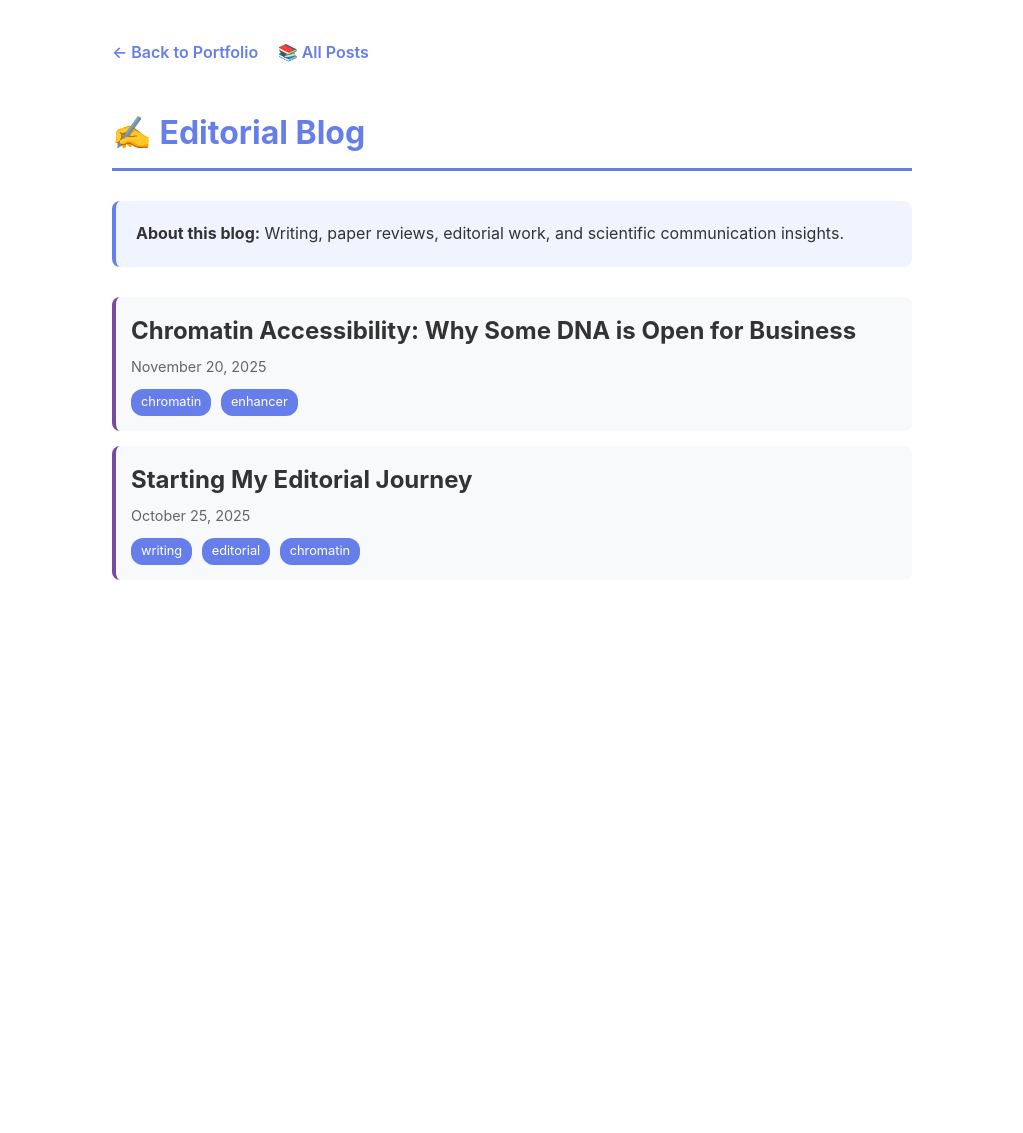
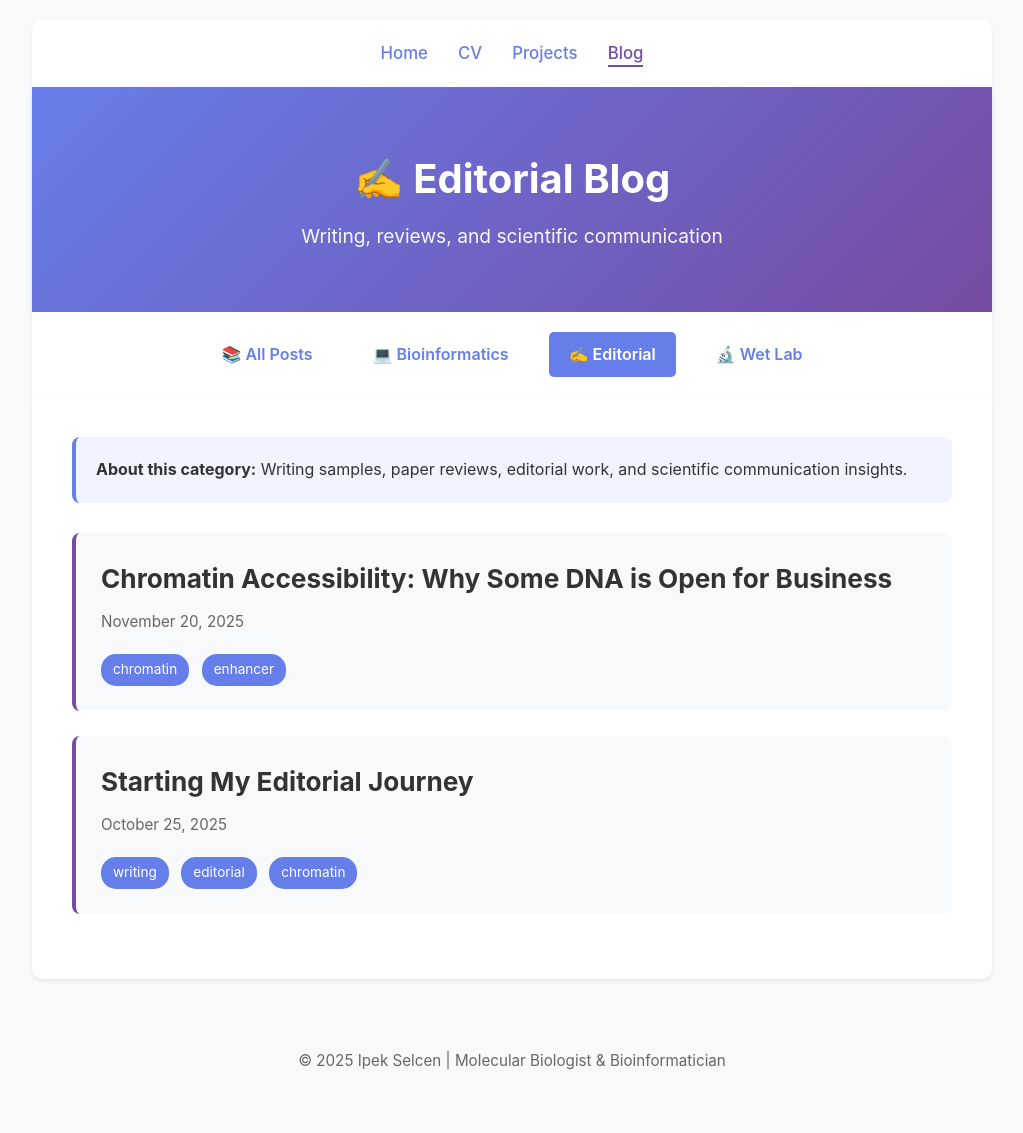
Before and after one commit to ipekselcen/ipekselcen.github.io, a Jekyll site: the page built from blog-editorial.html, in a window 1280 px wide. Shown: the whole page, without its empty margins (128-1151 px from the left). Built offline with Jekyll 4.4.1, drawn with Linux system fonts in a browser that asks for light colours; before the commit the page ends 900 px from its top, so only the background shows below that.

Commit message:
Update blog-editorial.html

```diff
--- a/blog-editorial.html
+++ b/blog-editorial.html
@@ -3,109 +3,84 @@
 title: Editorial Blog
 permalink: /blog/editorial/
 ---
-
+<!DOCTYPE html>
+<html lang="en">
+<head>
+    <meta charset="UTF-8">
+    <meta name="viewport" content="width=device-width, initial-scale=1.0">
+    <title>Editorial Blog | Ipek Selcen</title>
     <style>
+        * { margin: 0; padding: 0; box-sizing: border-box; }
         body {
-    font-family: -apple-system, BlinkMacSystemFont, 'Segoe UI', Roboto, sans-serif;
-    max-width: 800px;
-    margin: 0 auto;
-    padding: 40px 20px;
-    line-height: 1.6;
-    color: #333;
+            font-family: -apple-system, BlinkMacSystemFont, 'Segoe UI', Roboto, Oxygen, Ubuntu, Cantarell, sans-serif;
+            line-height: 1.6; color: #333; background: #f8f9fa;
         }
-
-  h1 {
-    color: #667eea;
-    border-bottom: 3px solid #667eea;
-    padding-bottom: 10px;
-    margin-bottom: 30px;
-  }
-
-  .back-link {
-    display: inline-block;
-    margin-bottom: 20px;
-    color: #667eea;
-    text-decoration: none;
-    font-weight: 600;
-  }
-
-  .back-link:hover {
-    text-decoration: underline;
-  }
-
-  .category-description {
-    background: #f0f4ff;
-    padding: 20px;
-    border-radius: 8px;
-    margin-bottom: 30px;
-    border-left: 4px solid #667eea;
-  }
-
-  .post-list {
-    list-style: none;
-    padding: 0;
-  }
-
-  .post-item {
-    margin-bottom: 15px;
-    padding: 15px;
-    background: #f8f9fa;
-    border-radius: 8px;
-    border-left: 4px solid #764ba2;
-  }
-
-  .post-item h2 {
-    margin: 0 0 5px 0;
-  }
-
-  .post-item h2 a {
-    color: #333;
-    text-decoration: none;
-  }
-
-  .post-item h2 a:hover {
-    color: #667eea;
-  }
-
-  .post-date {
-    color: #666;
-    font-size: 0.9em;
-    margin-bottom: 0px;
-  }
-
-  .post-excerpt {
-    color: #555;
-    line-height: 1.7;
-  }
-
-  .post-tags {
-    margin-top: 10px;
-  }
-
-  .tag {
-    display: inline-block;
-    background: #667eea;
-    color: white;
-    padding: 3px 10px;
-    border-radius: 12px;
-    font-size: 0.8em;
-    margin-right: 5px;
+        .container { max-width: 1000px; margin: 0 auto; padding: 20px; }
+        nav { background: white; padding: 20px 40px; margin-bottom: 0; border-radius: 10px 10px 0 0; box-shadow: 0 2px 4px rgba(0,0,0,0.05); }
+        nav ul { list-style: none; display: flex; gap: 30px; justify-content: center; flex-wrap: wrap; }
+        nav a { color: #667eea; text-decoration: none; font-weight: 500; font-size: 1.05em; transition: color 0.3s ease; }
+        nav a:hover { color: #764ba2; }
+        nav a.active { color: #764ba2; border-bottom: 2px solid #764ba2; padding-bottom: 2px; }
+        header { background: linear-gradient(135deg, #667eea 0%, #764ba2 100%); color: white; padding: 60px 40px; text-align: center; box-shadow: 0 4px 6px rgba(0,0,0,0.1); }
+        header h1 { font-size: 2.5em; margin-bottom: 10px; font-weight: 700; }
+        header .subtitle { font-size: 1.2em; opacity: 0.95; }
+        .category-tabs { background: white; padding: 20px 40px; display: flex; justify-content: center; gap: 20px; flex-wrap: wrap; box-shadow: 0 2px 4px rgba(0,0,0,0.05); }
+        .category-tabs a { color: #667eea; text-decoration: none; font-weight: 600; padding: 10px 20px; border-radius: 5px; transition: all 0.3s ease; }
+        .category-tabs a:hover, .category-tabs a.active { background: #667eea; color: white; }
+        .section { background: white; padding: 40px; margin-bottom: 30px; box-shadow: 0 2px 4px rgba(0,0,0,0.08); border-radius: 0 0 10px 10px; }
+        .category-description { background: #f0f4ff; padding: 20px; border-radius: 8px; margin-bottom: 30px; border-left: 4px solid #667eea; }
+        .post-list { list-style: none; padding: 0; }
+        .post-item { margin-bottom: 25px; padding: 25px; background: #f8f9fa; border-radius: 8px; border-left: 4px solid #764ba2; transition: transform 0.3s ease, box-shadow 0.3s ease; }
+        .post-item:hover { transform: translateY(-3px); box-shadow: 0 6px 12px rgba(0,0,0,0.1); }
+        .post-item h3 { margin: 0 0 10px 0; }
+        .post-item h3 a { color: #333; text-decoration: none; font-size: 1.4em; }
+        .post-item h3 a:hover { color: #667eea; }
+        .post-date { color: #666; font-size: 0.95em; margin-bottom: 10px; }
+        .post-tags { margin-top: 15px; }
+        .tag { display: inline-block; background: #667eea; color: white; padding: 5px 12px; border-radius: 15px; font-size: 0.85em; margin-right: 8px; margin-top: 5px; }
+        .empty-state { text-align: center; padding: 60px 20px; color: #666; font-style: italic; }
+        footer { text-align: center; padding: 40px 20px; color: #666; font-size: 0.95em; }
+        @media (max-width: 768px) {
+            nav, .category-tabs { padding: 15px 20px; }
+            nav ul { gap: 15px; }
+            header { padding: 40px 20px; }
+            header h1 { font-size: 2em; }
+            .section { padding: 25px; }
         }
     </style>
+</head>
+<body>
+    <div class="container">
+        <nav>
+            <ul>
+                <li><a href="../index.html">Home</a></li>
+                <li><a href="../cv.html">CV</a></li>
+                <li><a href="../projects.html">Projects</a></li>
+                <li><a href="/blog/" class="active">Blog</a></li>
+            </ul>
+        </nav>
 
-<a href="/" class="back-link">← Back to Portfolio</a>
-<a href="/blog/" class="back-link" style="margin-left: 15px;">📚 All Posts</a>
+        <header>
+            <h1>✍️ Editorial Blog</h1>
+            <div class="subtitle">Writing, reviews, and scientific communication</div>
+        </header>
 
-<h1>✍️ Editorial Blog</h1>
+        <div class="category-tabs">
+            <a href="/blog/">📚 All Posts</a>
+            <a href="/blog/bioinformatics/">💻 Bioinformatics</a>
+            <a href="/blog/editorial/" class="active">✍️ Editorial</a>
+            <a href="/blog/wetlab/">🔬 Wet Lab</a>
+        </div>
 
+        <section class="section">
             <div class="category-description">
-  <strong>About this blog:</strong> Writing, paper reviews, editorial work, and scientific communication insights.
+                <strong>About this category:</strong> Writing samples, paper reviews, editorial work, and scientific communication insights.
             </div>
 
             <ul class="post-list">
                 {% for post in site.categories.editorial %}
                 <li class="post-item">
-      <h2><a href="{{ post.url }}">{{ post.title }}</a></h2>
+                    <h3><a href="{{ post.url }}">{{ post.title }}</a></h3>
                     <div class="post-date">{{ post.date | date: "%B %d, %Y" }}</div>
                     {% if post.tags %}
                     <div class="post-tags">
@@ -119,7 +94,15 @@
             </ul>
 
             {% if site.categories.editorial.size == 0 %}
-<p style="text-align: center; color: #666; font-style: italic; margin-top: 40px;">
-  No editorial posts yet. Check back soon!
-</p>
+            <div class="empty-state">
+                <p>No editorial posts yet. Check back soon!</p>
+            </div>
             {% endif %}
+        </section>
+
+        <footer>
+            <p>© 2025 Ipek Selcen | Molecular Biologist & Bioinformatician</p>
+        </footer>
+    </div>
+</body>
+</html>
```
Lines whose indentation alone changed are shown as unchanged.
